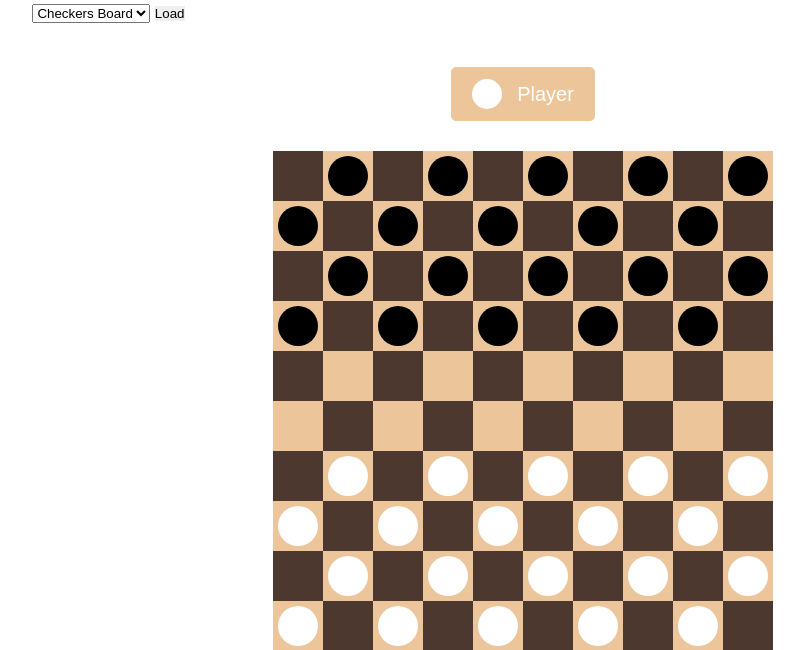
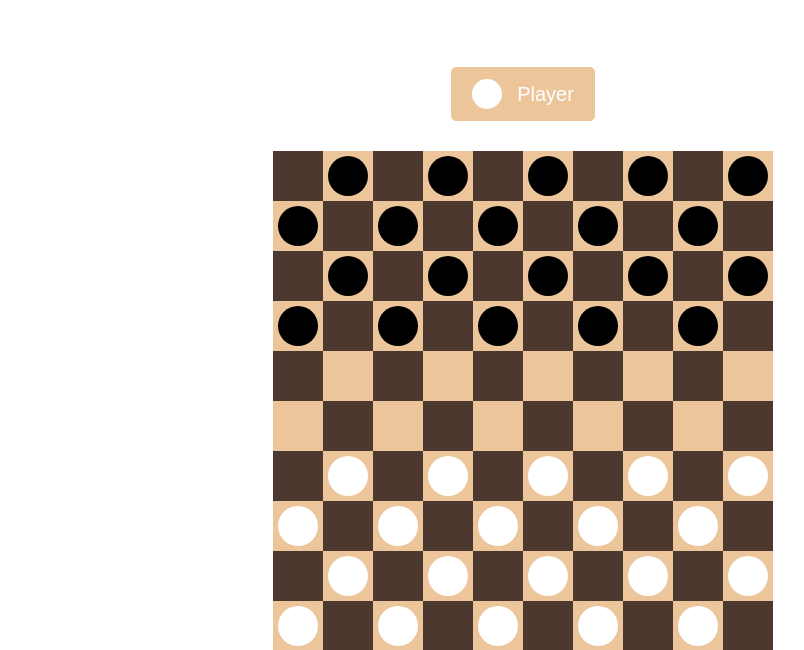
Before and after one commit to cs399f24/Checkers, a Flask app: template templates/index.html in a window 1280 px wide. Shown: the top 650 px of the page, without its empty margins (117-921 px from the left). Run offline with Flask 3, Linux system fonts and the light colour scheme; the template is opened without the code that fills it, so the values that code supplies are empty; some libraries are stand-ins or nearby versions.

Commit message:
Removed load json function

```diff
--- a/templates/index.html
+++ b/templates/index.html
@@ -40,15 +40,6 @@
                 </div>
             </div>
         </div>
-    </div>
-
-    <div>
-        <label for="jsonFile">Choose a JSON file:</label>
-        <select id="jsonFile">
-            <option value="checkersboard.json">Checkers Board</option>
-            <option value="inplay.json">In Play</option>
-        </select>
-        <button onclick="loadSelectedJson()">Load</button>
     </div>
 
     <script src="https://checkers-game-cs399.s3.amazonaws.com/static/function.js"></script>
```
